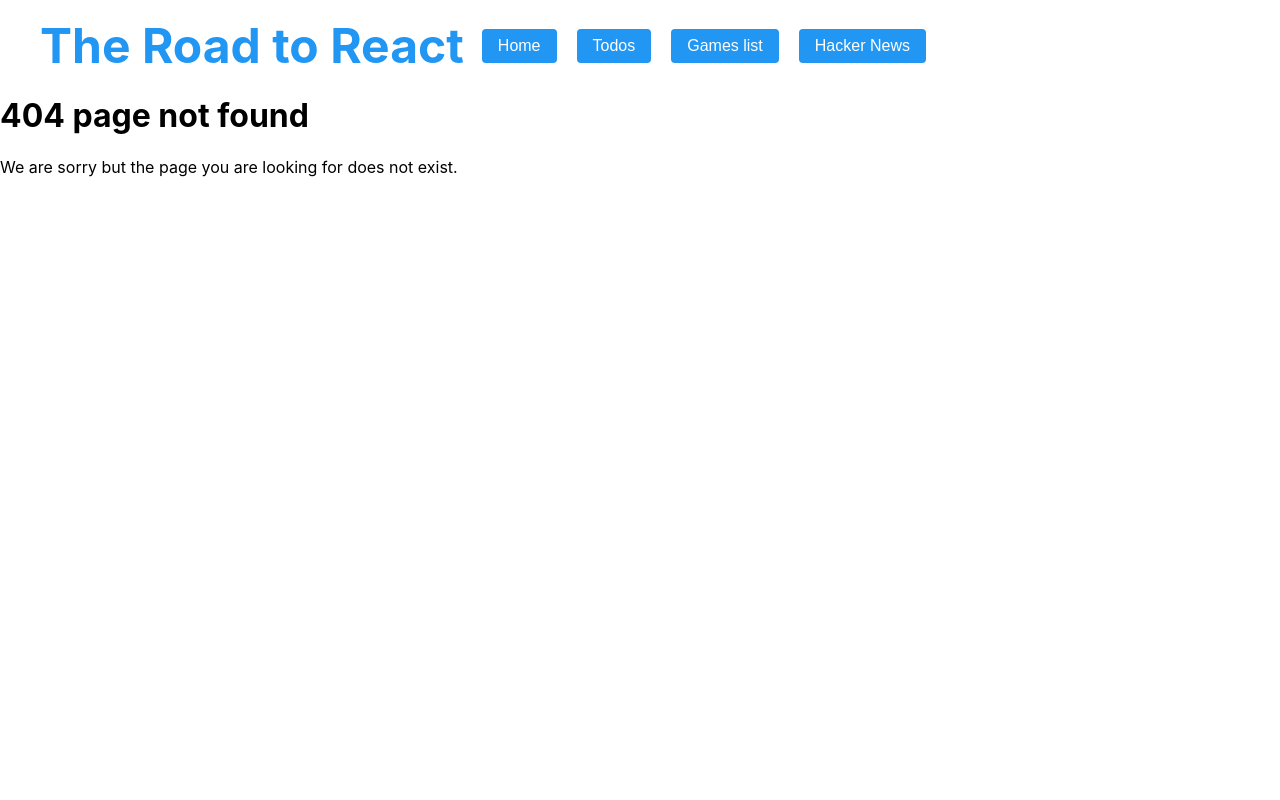
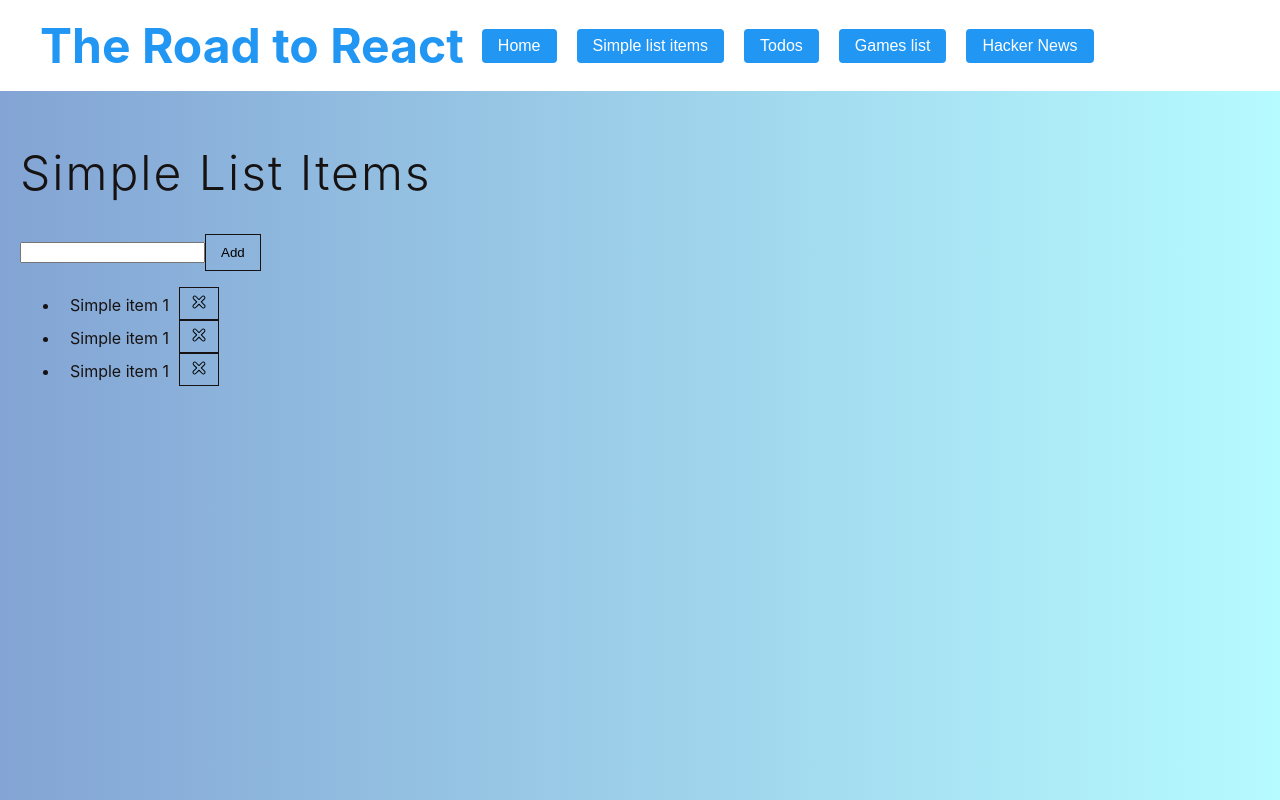
Before and after one commit to mkxmawilix/the-road-to-react, a React (Vite) app: page /simple-list-items in a window 1280 px wide. Before the commit this address had no page. Shown: the top 800 px of the page. Built offline with nearby package versions, Linux system fonts and the light colour scheme.

Commit message:
[ADD] Added a simple Component to list items
This Component is here to follow the reading of the book without
modifying other done Components

```diff
--- /dev/null
+++ b/src/features/simple-list-items/component.jsx
@@ -0,0 +1,94 @@
+import "../../styles/App.css";
+import React from "react";
+import PropTypes from "prop-types";
+import { v4 as uuidv4 } from "uuid";
+import {
+    StyledButtonLarge,
+    StyledButtonSmall,
+    StyledContainer,
+    StyledHeadlinePrimary,
+} from "../../components/styled-components";
+import { ReactComponent as Cross } from "../../icons/cross.svg";
+
+const initialItems = [
+    {
+        id: uuidv4(),
+        name: "Simple item 1",
+    },
+    {
+        id: uuidv4(),
+        name: "Simple item 1",
+    },
+    {
+        id: uuidv4(),
+        name: "Simple item 1",
+    },
+]
+
+const SimpleListItems = () => {
+    const [name, setName] = React.useState('');
+    const [list, setList] = React.useState(initialItems);
+
+    const handleChangeInput = (event) => {
+        setName(event.target.value);
+    };
+
+    const handleRemoveItem = (item) => {
+        setList(list.filter((i) => i.id !== item.id));
+    };
+
+    const handleAddItem = () => {
+        if (name === '') {
+            return;
+        }
+        const newItem = {
+            id: uuidv4(),
+            name: name,
+        };
+        setList([...list, newItem]);
+        setName('');
+    };
+
+    return (
+        <StyledContainer>
+            <StyledHeadlinePrimary>Simple List Items</StyledHeadlinePrimary>
+
+            <div>
+                <input type="text" value={name} onChange={handleChangeInput}/>
+                <StyledButtonLarge onClick={handleAddItem}>Add</StyledButtonLarge>
+            </div>
+            <List items={list} onRemoveItem={handleRemoveItem} />
+        </StyledContainer>
+    );
+};
+
+const List = ({ items, onRemoveItem }) => (
+    <div>
+        <ul>
+            {items.map((item) => (
+                <Item key={item.id} item={item} onRemoveItem={onRemoveItem} />
+            ))}
+        </ul>
+    </div>
+);
+
+const Item = ({ item, onRemoveItem }) => (
+    <li>
+        <span style={{ padding: "10px"}}>{item.name}</span>
+        <StyledButtonSmall type="button" onClick={() => onRemoveItem(item)}>
+            <Cross height="18px" width="18px" />
+        </StyledButtonSmall>
+    </li>
+);
+
+List.propTypes = {
+    items: PropTypes.arrayOf(PropTypes.object),
+    onRemoveItem: PropTypes.func,
+};
+
+Item.propTypes = {
+    item: PropTypes.object,
+    onRemoveItem: PropTypes.func,
+};
+
+export { SimpleListItems };
--- /dev/null
+++ b/src/features/simple-list-items/index.js
@@ -0,0 +1,3 @@
+import { SimpleListItems } from "./component.jsx";
+
+export default SimpleListItems;
--- a/src/main.jsx
+++ b/src/main.jsx
@@ -4,6 +4,7 @@ import { BrowserRouter, Routes, Route } from "react-router-dom";
 import Layout from "./pages/layout.jsx";
 import Home from "./pages/home.jsx";
 import NoPage from "./pages/no-page";
+import SimpleListItems from "./features/simple-list-items";
 import Todos from "./features/todos";
 import Games from "./features/games-list";
 import HackerNews from "./features/hacker-news";
@@ -16,6 +17,7 @@ ReactDOM.createRoot(document.getElementById('root')).render(
       <Routes>
         <Route path="/" element={<Layout />}>
           <Route index element={<Home />} />
+          <Route path="simple-list-items" element={<SimpleListItems />} />
           <Route path="todos" element={<Todos />} />
           <Route path="games-list" element={<Games />} />
           <Route path="hacker-news" element={<HackerNews />} />
--- a/src/pages/Layout.jsx
+++ b/src/pages/Layout.jsx
@@ -14,6 +14,11 @@ const Layout = () => {
                     <li style={{ marginRight: "1rem" }}>
                         <Link to="/">
                             <button className="material-button">Home</button>
+                        </Link>
+                    </li>
+                    <li style={{ marginRight: "1rem" }}>
+                        <Link to="/simple-list-items">
+                            <button className="material-button">Simple list items</button>
                         </Link>
                     </li>
                     <li style={{ marginRight: "1rem" }}>
```
